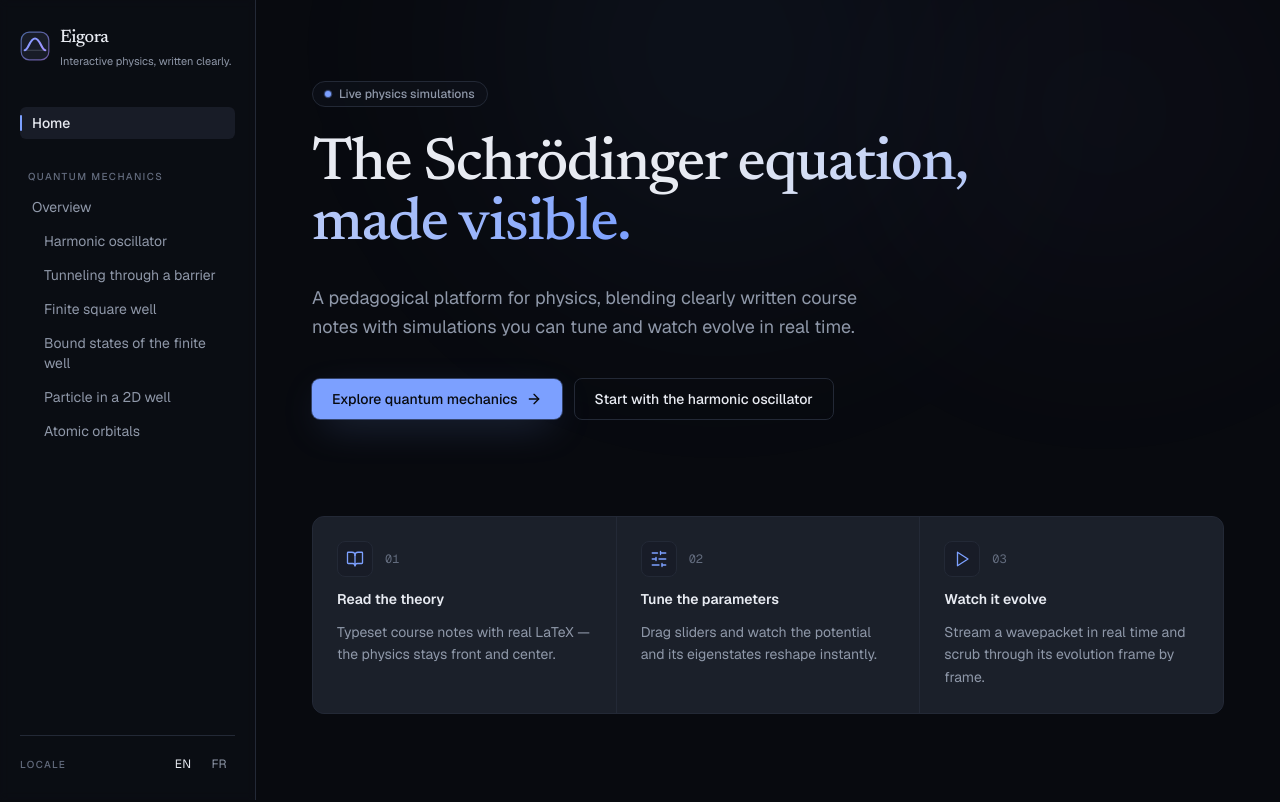
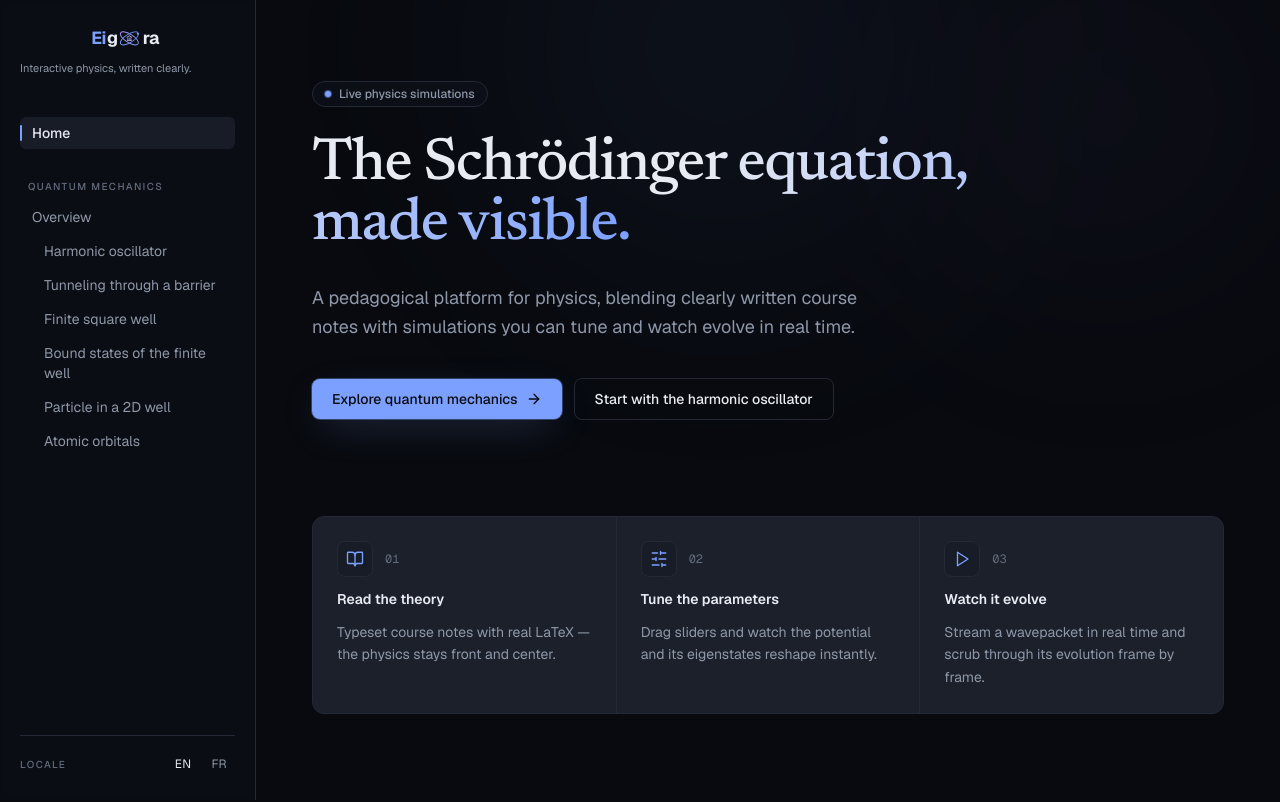
Before and after one commit to Tampipo/eigora-web, a Next.js app: page /en in a window 1280 px wide. Shown: the top 802 px of the page. Built offline with nearby package versions, Linux system fonts and the light colour scheme.

Commit message:
Add the Eigora logo, wordmark and hover animation

```diff
--- a/app/globals.css
+++ b/app/globals.css
@@ -261,3 +261,53 @@
     scroll-behavior: auto !important;
   }
 }
+
+/*
+ * Brand wordmark. The mark stands in for the o in "Eigora", so on hover the
+ * letters slide inward and dissolve into it, leaving the symbol alone; they
+ * fade back out of it on leave. Driven by Tailwind's `group` on the wrapping
+ * link, so the whole word responds as one target.
+ */
+.eigora-letter {
+  transition:
+    opacity 420ms cubic-bezier(0.16, 1, 0.3, 1),
+    transform 420ms cubic-bezier(0.16, 1, 0.3, 1);
+}
+
+.eigora-mark {
+  /* The mark is drawn around its own origin, so 0 0 is already its centre. */
+  transform-origin: 0 0;
+  transition: transform 420ms cubic-bezier(0.16, 1, 0.3, 1);
+}
+
+.group:hover .eigora-letter {
+  opacity: 0;
+}
+
+.group:hover .eigora-letter--left {
+  transform: translateX(38px);
+}
+
+.group:hover .eigora-letter--right {
+  transform: translateX(-38px);
+}
+
+.group:hover .eigora-mark {
+  transform: scale(1.14);
+}
+
+@media (prefers-reduced-motion: reduce) {
+  .eigora-letter,
+  .eigora-mark {
+    transition: none;
+  }
+
+  .group:hover .eigora-letter {
+    opacity: 1;
+    transform: none;
+  }
+
+  .group:hover .eigora-mark {
+    transform: none;
+  }
+}
--- a/components/ui/Logo.tsx
+++ b/components/ui/Logo.tsx
@@ -4,12 +4,15 @@
 import { cn } from "@/lib/cn";
 
 /**
- * Eigora brand mark — a Gaussian wavepacket riding a baseline, echoing the
- * |ψ(x)|² curves the platform renders. Uses the accent gradient; scales with
- * `size`. Purely decorative (aria-hidden); pair with a text wordmark.
+ * The Eigora mark on its own — two crossed orbits around a temple, one electron
+ * on the outer path. The same glyph stands in for the o in `Wordmark`; use this
+ * where there is no room for the full word.
+ *
+ * Colours come from the theme tokens. Decorative by default (aria-hidden);
+ * pass a label through `title` when it carries meaning on its own.
  */
 export function Logo({
-  size = 28,
+  size = 30,
   className,
 }: {
   size?: number;
@@ -19,39 +22,34 @@ export function Logo({
     <svg
       width={size}
       height={size}
-      viewBox="0 0 32 32"
+      viewBox="0 0 150 150"
       fill="none"
       aria-hidden
       className={cn("shrink-0", className)}
     >
       <defs>
-        <linearGradient id="ps-mark" x1="4" y1="4" x2="28" y2="28" gradientUnits="userSpaceOnUse">
+        <linearGradient id="eigora-mark-a" x1="9" y1="75" x2="141" y2="75" gradientUnits="userSpaceOnUse">
+          <stop stopColor="rgb(var(--accent-2))" />
+          <stop offset="1" stopColor="rgb(var(--accent))" />
+        </linearGradient>
+        <linearGradient id="eigora-mark-b" x1="9" y1="75" x2="141" y2="75" gradientUnits="userSpaceOnUse">
           <stop stopColor="rgb(var(--accent))" />
-          <stop offset="1" stopColor="rgb(var(--accent-2))" />
+          <stop offset="1" stopColor="rgb(var(--accent-soft))" />
         </linearGradient>
       </defs>
-      <rect
-        x="1.25"
-        y="1.25"
-        width="29.5"
-        height="29.5"
-        rx="8.5"
-        fill="rgb(var(--surface-2))"
-        stroke="url(#ps-mark)"
-        strokeOpacity="0.6"
-        strokeWidth="1.25"
-      />
-      {/* baseline */}
-      <path d="M5 20.5H27" stroke="rgb(var(--muted))" strokeOpacity="0.35" strokeWidth="1.25" strokeLinecap="round" />
-      {/* wavepacket */}
-      <path
-        d="M5 20.5 C 9 20.5, 10.5 8, 16 8 C 21.5 8, 23 20.5, 27 20.5"
-        stroke="url(#ps-mark)"
-        strokeWidth="2.25"
-        strokeLinecap="round"
-        strokeLinejoin="round"
-        fill="none"
-      />
+
+      <ellipse cx="75" cy="75" rx="66" ry="27" fill="none" stroke="url(#eigora-mark-a)" strokeWidth="4" transform="rotate(32 75 75)" />
+      <ellipse cx="75" cy="75" rx="66" ry="27" fill="none" stroke="url(#eigora-mark-b)" strokeWidth="4" transform="rotate(-32 75 75)" />
+      <circle cx="129" cy="46" r="5" fill="rgb(var(--accent))" />
+
+      {/* Temple, nudged 2u up so it reads optically centred inside the orbits */}
+      <g transform="translate(75,73)">
+        <path d="M-15 -5 L0 -15 L15 -5" fill="none" stroke="rgb(var(--foreground))" strokeWidth="3" strokeLinecap="round" strokeLinejoin="round" />
+        <line x1="-9.5" y1="-1" x2="-9.5" y2="11" stroke="rgb(var(--accent))" strokeWidth="4" strokeLinecap="round" />
+        <line x1="0" y1="-1" x2="0" y2="11" stroke="rgb(var(--accent-soft))" strokeWidth="4" strokeLinecap="round" />
+        <line x1="9.5" y1="-1" x2="9.5" y2="11" stroke="rgb(var(--accent-2))" strokeWidth="4" strokeLinecap="round" />
+        <line x1="-13" y1="15" x2="13" y2="15" stroke="rgb(var(--foreground))" strokeWidth="3" strokeLinecap="round" />
+      </g>
     </svg>
   );
 }
--- a/components/ui/MobileHeader.tsx
+++ b/components/ui/MobileHeader.tsx
@@ -3,22 +3,18 @@
 
 import { getTranslations } from "next-intl/server";
 import { Link } from "@/i18n/navigation";
-import { Logo } from "./Logo";
+import { Wordmark } from "./Wordmark";
 import { LocaleSwitcher } from "./LocaleSwitcher";
 
 /** Sticky top bar for viewports below `lg`, where the sidebar is hidden. */
 export async function MobileHeader() {
   const t = await getTranslations("nav");
-  const site = await getTranslations("site");
 
   return (
     <header className="glass sticky top-0 z-30 lg:hidden">
       <div className="flex items-center justify-between px-4 py-2.5">
-        <Link href="/" className="flex items-center gap-2">
-          <Logo size={24} />
-          <span className="font-serif text-lg tracking-tight text-foreground">
-            {site("title")}
-          </span>
+        <Link href="/" className="group flex items-center">
+          <Wordmark height={24} />
         </Link>
         <div className="flex items-center gap-1">
           <Link
--- a/components/ui/Sidebar.tsx
+++ b/components/ui/Sidebar.tsx
@@ -4,7 +4,7 @@
 import { getTranslations } from "next-intl/server";
 import { Link } from "@/i18n/navigation";
 import { QM_MODULES } from "@/lib/qm-modules";
-import { Logo } from "./Logo";
+import { Wordmark } from "./Wordmark";
 import { LocaleSwitcher } from "./LocaleSwitcher";
 import { SidebarNavItem } from "./SidebarNavItem";
 
@@ -15,14 +15,9 @@ export async function Sidebar() {
 
   return (
     <aside className="fixed inset-y-0 left-0 z-30 hidden w-64 flex-col border-r border-border bg-surface/40 px-5 py-6 backdrop-blur-sm lg:flex">
-      <Link href="/" className="group flex items-center gap-2.5">
-        <Logo size={30} className="transition-transform duration-300 ease-out-expo group-hover:scale-105" />
-        <span className="leading-none">
-          <span className="block font-serif text-lg font-medium tracking-tight text-foreground">
-            {site("title")}
-          </span>
-          <span className="mt-1 block text-[11px] text-muted">{site("tagline")}</span>
-        </span>
+      <Link href="/" className="group flex flex-col gap-1.5">
+        <Wordmark height={30} />
+        <span className="text-[11px] text-muted">{site("tagline")}</span>
       </Link>
 
       <nav className="mt-10 flex-1 space-y-7 text-sm">
--- /dev/null
+++ b/components/ui/Wordmark.tsx
@@ -0,0 +1,80 @@
+// Copyright (C) 2026 Tanguy Marsault - Eigora
+// SPDX-License-Identifier: AGPL-3.0-or-later
+
+import { cn } from "@/lib/cn";
+
+/**
+ * The full Eigora wordmark — "Eig○ra", where the mark itself stands in for the
+ * letter o: two crossed orbits around a temple, the platform's two halves
+ * (physics and teaching) sharing one centre.
+ *
+ * Place inside an element carrying Tailwind's `group` class and the letters
+ * converge into the mark on hover, leaving the symbol alone; see
+ * `.eigora-letter` / `.eigora-mark` in globals.css. Honours
+ * `prefers-reduced-motion`.
+ *
+ * Colours come from the theme tokens, so the same component works on light and
+ * dark without a second asset.
+ */
+export function Wordmark({
+  height = 34,
+  className,
+}: {
+  height?: number;
+  className?: string;
+}) {
+  return (
+    <svg
+      height={height}
+      viewBox="0 0 232 96"
+      fill="none"
+      role="img"
+      aria-label="Eigora"
+      className={cn("shrink-0 overflow-visible", className)}
+    >
+      <defs>
+        <linearGradient id="eigora-orbit-a" x1="-33" y1="0" x2="33" y2="0" gradientUnits="userSpaceOnUse">
+          <stop stopColor="rgb(var(--accent-2))" />
+          <stop offset="1" stopColor="rgb(var(--accent))" />
+        </linearGradient>
+        <linearGradient id="eigora-orbit-b" x1="-33" y1="0" x2="33" y2="0" gradientUnits="userSpaceOnUse">
+          <stop stopColor="rgb(var(--accent))" />
+          <stop offset="1" stopColor="rgb(var(--accent-soft))" />
+        </linearGradient>
+      </defs>
+
+      {/* Letters left of the mark */}
+      <g className="eigora-letter eigora-letter--left">
+        <text x="0" y="64" className="font-sans" fontSize="56" fontWeight="700" letterSpacing="-2" fill="rgb(var(--accent))">
+          Ei
+        </text>
+        <text x="50" y="64" className="font-sans" fontSize="56" fontWeight="700" letterSpacing="-2" fill="rgb(var(--foreground))">
+          g
+        </text>
+      </g>
+
+      {/* The mark, standing in for the o */}
+      <g transform="translate(122,46)">
+        <g className="eigora-mark">
+          <ellipse cx="0" cy="0" rx="33" ry="13.5" fill="none" stroke="url(#eigora-orbit-a)" strokeWidth="3" transform="rotate(32)" />
+          <ellipse cx="0" cy="0" rx="33" ry="13.5" fill="none" stroke="url(#eigora-orbit-b)" strokeWidth="3" transform="rotate(-32)" />
+          <circle cx="27" cy="-15" r="3.4" fill="rgb(var(--accent))" />
+          <g transform="translate(0,-1) scale(0.5)">
+            <path d="M-15 -5 L0 -15 L15 -5" fill="none" stroke="rgb(var(--foreground))" strokeWidth="4.5" strokeLinecap="round" strokeLinejoin="round" />
+            <line x1="-9.5" y1="-1" x2="-9.5" y2="11" stroke="rgb(var(--accent))" strokeWidth="6" strokeLinecap="round" />
+            <line x1="0" y1="-1" x2="0" y2="11" stroke="rgb(var(--accent-soft))" strokeWidth="6" strokeLinecap="round" />
+            <line x1="9.5" y1="-1" x2="9.5" y2="11" stroke="rgb(var(--accent-2))" strokeWidth="6" strokeLinecap="round" />
+            <line x1="-13" y1="15" x2="13" y2="15" stroke="rgb(var(--foreground))" strokeWidth="4.5" strokeLinecap="round" />
+          </g>
+        </g>
+      </g>
+
+      {/* Letters right of the mark */}
+      <g className="eigora-letter eigora-letter--right">
+        <text x="165" y="64" className="font-sans" fontSize="56" fontWeight="700" letterSpacing="-2" fill="rgb(var(--foreground))">
+          ra
+        </text>
+      </g>
+    </svg>
+  );
+}
```
Also changed, not shown: app/icon.svg, 1 other file (tests, documents, lock files or other folders).
